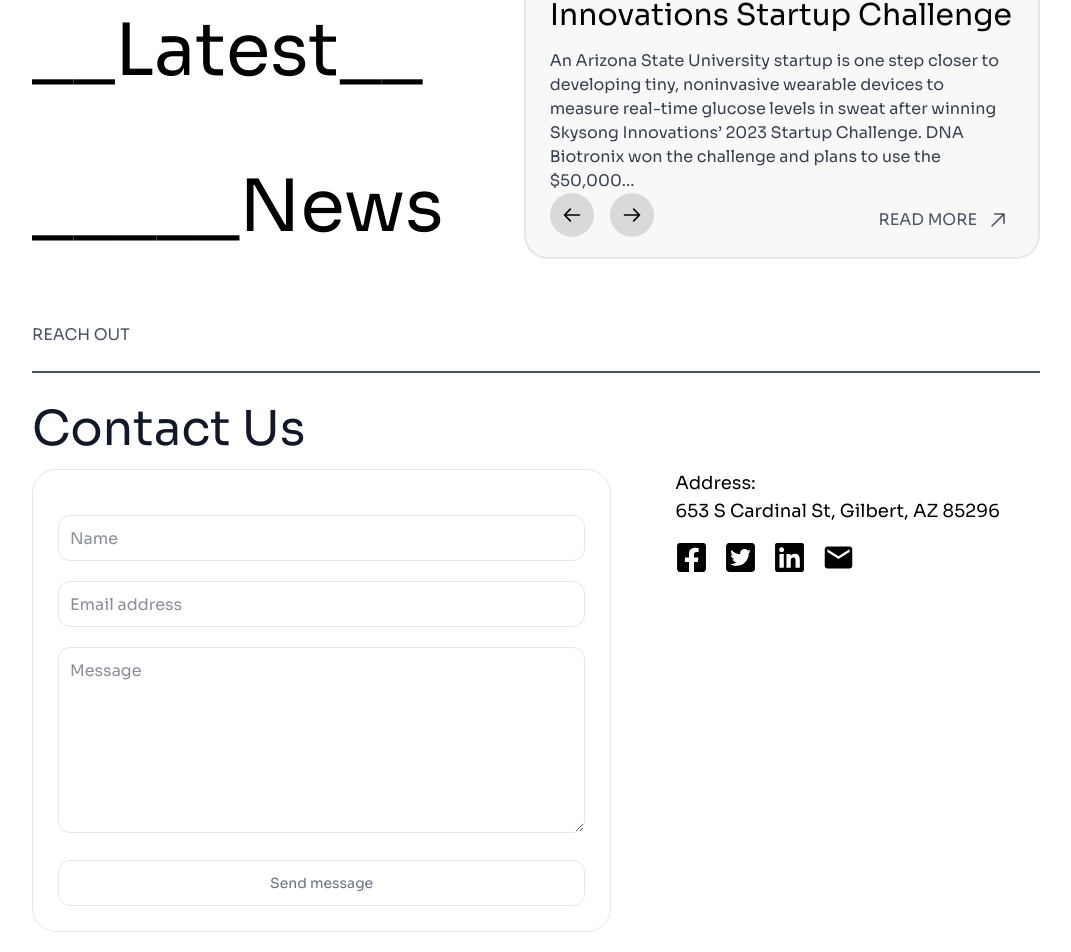
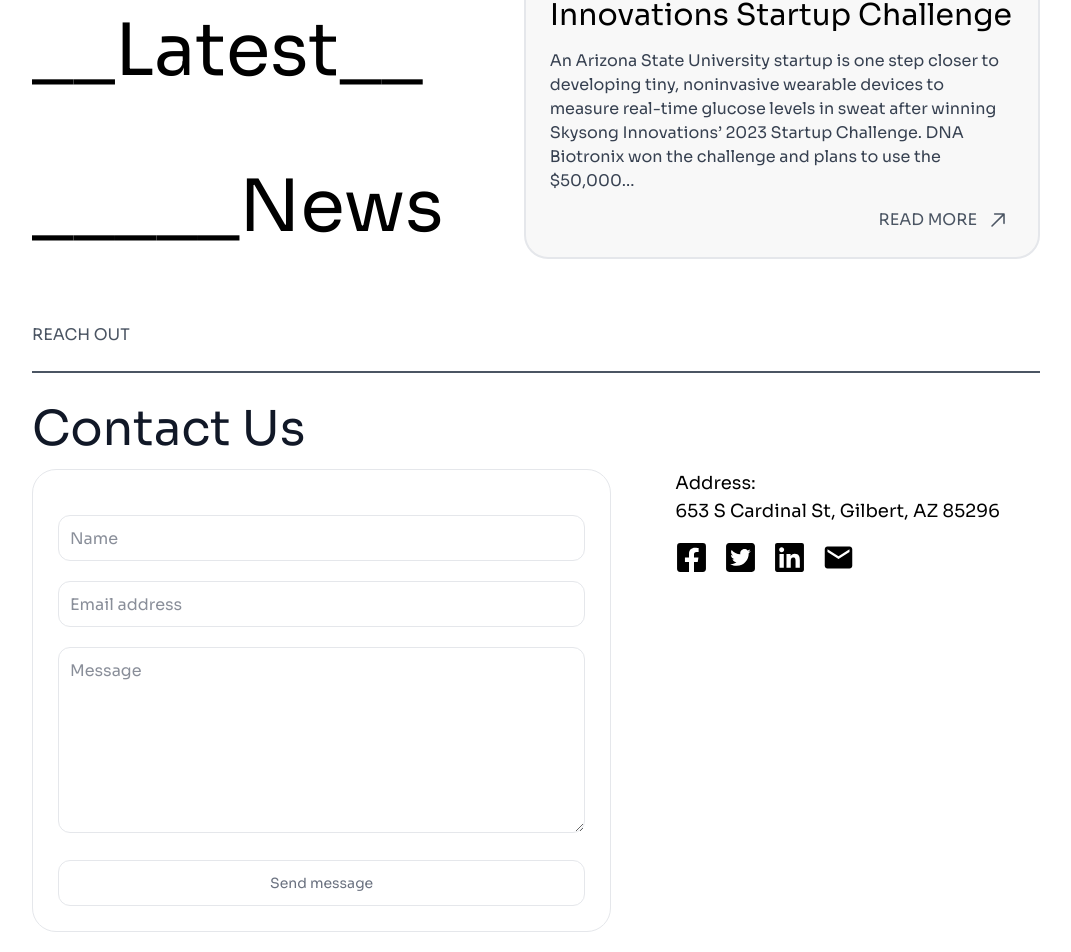
Before and after one commit to ericcxie/dnabiotronix-web, a Next.js app: page / in a window 1280 px wide. Shown: the part 3466-4418 px from the top of the page, without its empty margins (104-1175 px from the left). Built offline with nearby package versions, Linux system fonts and the light colour scheme.

Commit message:
Remove dummy data

```diff
--- a/components/data/newsData.ts
+++ b/components/data/newsData.ts
@@ -8,18 +8,4 @@ export const newsData = [
     readMoreLink:
       "https://news.asu.edu/20231109-asu-startup-dna-biotronix-wins-grand-prize-skysong-innovations-startup-challenge#:~:text=DNA%20Biotronix%20won%20the%20challenge,sweat%20at%20the%20molecular%20level.",
   },
-  {
-    date: "November 10, 2023",
-    title: "Dummy Article 1",
-    description:
-      "This is a dummy article. It contains dummy text for demonstration purposes.",
-    readMoreLink: "https://example.com/dummy-article-1",
-  },
-  {
-    date: "November 11, 2023",
-    title: "Dummy Article 2",
-    description:
-      "This is another dummy article. It also contains dummy text for demonstration purposes.",
-    readMoreLink: "https://example.com/dummy-article-2",
-  },
 ];
```
